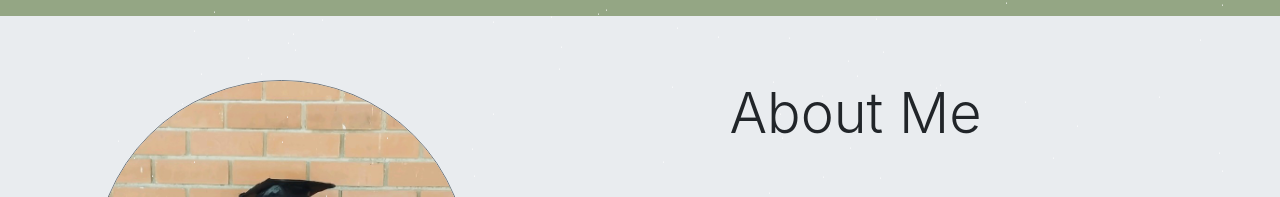
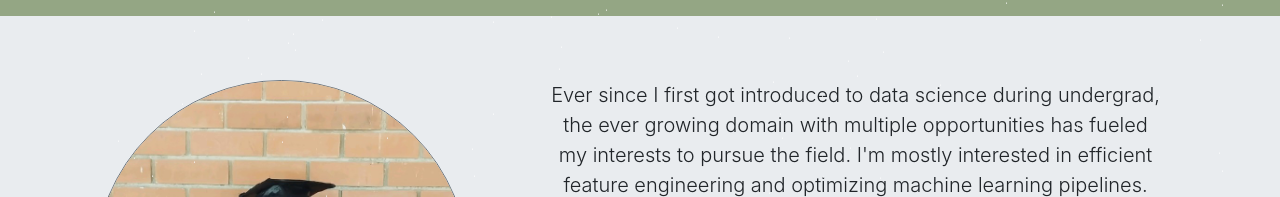
Before and after one commit to deepa-cv/deepa-cv-home, a React (Create React App) app: page / in a window 1280 px wide. Shown: the part 748-945 px from the top of the page. Built offline with nearby package versions, Linux system fonts and the light colour scheme.

Commit message:
remove about me title

```diff
--- a/src/components/home/AboutMe.jsx
+++ b/src/components/home/AboutMe.jsx
@@ -48,7 +48,7 @@ const AboutMe = ({ heading, message, link, imgSize, resume }) => {
           )}
         </div>
         <div className={`col-lg-${showPic ? "7" : "12"}`}>
-          <h2 className="display-4 mb-5 text-center">{heading}</h2>
+          {/* <h2 className="display-4 mb-5 text-center">{heading}</h2> */}
           <p className="lead text-center">{message}</p>
 
           {/* {resume && (
```
